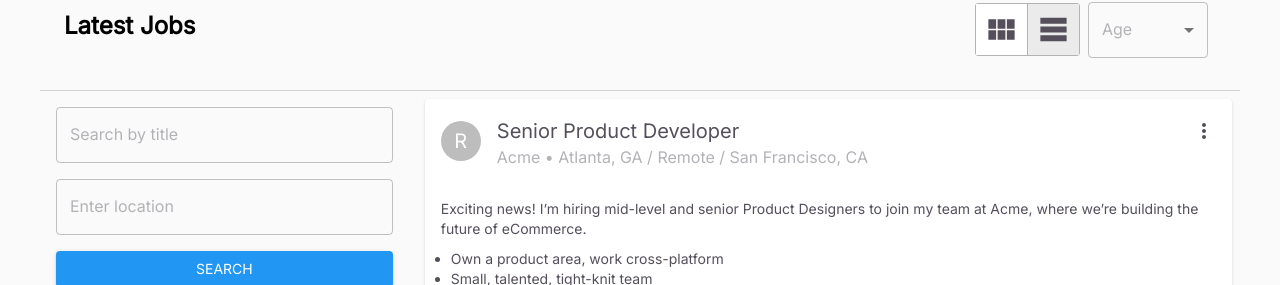
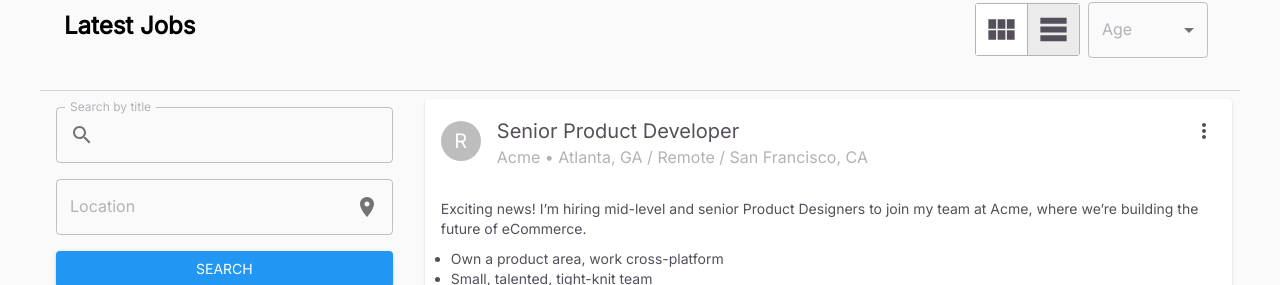
Before and after one commit to pratikwadke02/all-season-24x7-b2c, a React (Create React App) app in the folder client/: page / in a window 1280 px wide. Shown: the part 99-384 px from the top of the page. Built offline with nearby package versions, Linux system fonts and the light colour scheme.

Commit message:
search with icon

```diff
--- a/client/src/components/Sidebar/HomeSidebar.jsx
+++ b/client/src/components/Sidebar/HomeSidebar.jsx
@@ -2,18 +2,27 @@
 import React from 'react';
 import { Button } from '@mui/material'
 import CheckboxComponent from '../utils/Checkbox/CheckboxComponent';
+import SearchOutlinedIcon from '@mui/icons-material/SearchOutlined';
+import LocationOnIcon from '@mui/icons-material/LocationOn';
 import RadioComponent from '../utils/Radio/RadioComponent';
 import SearchComponent from '../utils/Search/SearchComponent';
+import SearchWithIcon from '../utils/Search/SearchWithIcon';
 
 const HomeSidebar = () => {
+
+  const searchIcon = <SearchOutlinedIcon />;
+  const locationIcon = <LocationOnIcon />;
+
   return (
     <>
     <Box flex={3} p={1} sx={{display: {xs: "none", sm:"block"}}}>
     <Box sx={{p:1}}>
-      <SearchComponent label="Search by title" placeholder="Enter to search"/>
+      {/* <SearchComponent label="Search by title" placeholder="Enter to search"/> */}
+      <SearchWithIcon label = "Search by title" id="search_by_title" icon={searchIcon} position="start" adornment="true" />
     </Box >
     <Box sx={{p:1}}>
-    <SearchComponent laabel="Location" placeholder="Enter location" />
+    {/* <SearchComponent laabel="Location" placeholder="Enter location" /> */}
+    <SearchWithIcon label="Location" id="location" icon={locationIcon} position="end" adornment="endAdornment"/>
     </Box>
     <Box sx={{p:1}}>
         <Button variant="contained" sx={{minWidth: 320, width:'100%', color:'#ffffff', backgroundColor:'#2196f3'}}>Search</Button>
--- /dev/null
+++ b/client/src/components/utils/Search/SearchWithIcon.jsx
@@ -0,0 +1,33 @@
+import React from 'react'
+import { FormControl, InputLabel, InputAdornment, OutlinedInput } from '@mui/material';
+
+const SearchWithIcon = (props) => {
+
+    const {icon, label, id, position, adornment} = props;
+
+    if(position == "start"){
+        return (
+            <FormControl sx={{ width: '100%' }} variant="outlined">
+                  <InputLabel htmlFor="outlined-adornment-password">{label}</InputLabel>
+                  <OutlinedInput
+                    id={id}
+                    startAdornment = {<InputAdornment position="start">{icon}</InputAdornment>}
+                    label={label}
+                  />
+                </FormControl>
+          )
+    }else{
+        return (
+            <FormControl sx={{ width: '100%' }} variant="outlined">
+                  <InputLabel htmlFor="outlined-adornment-password">{label}</InputLabel>
+                  <OutlinedInput
+                    id={id}
+                    endAdornment = {<InputAdornment position="end">{icon}</InputAdornment>}
+                    label={label}
+                  />
+                </FormControl>
+          )
+    }
+}
+
+export default SearchWithIcon
```
